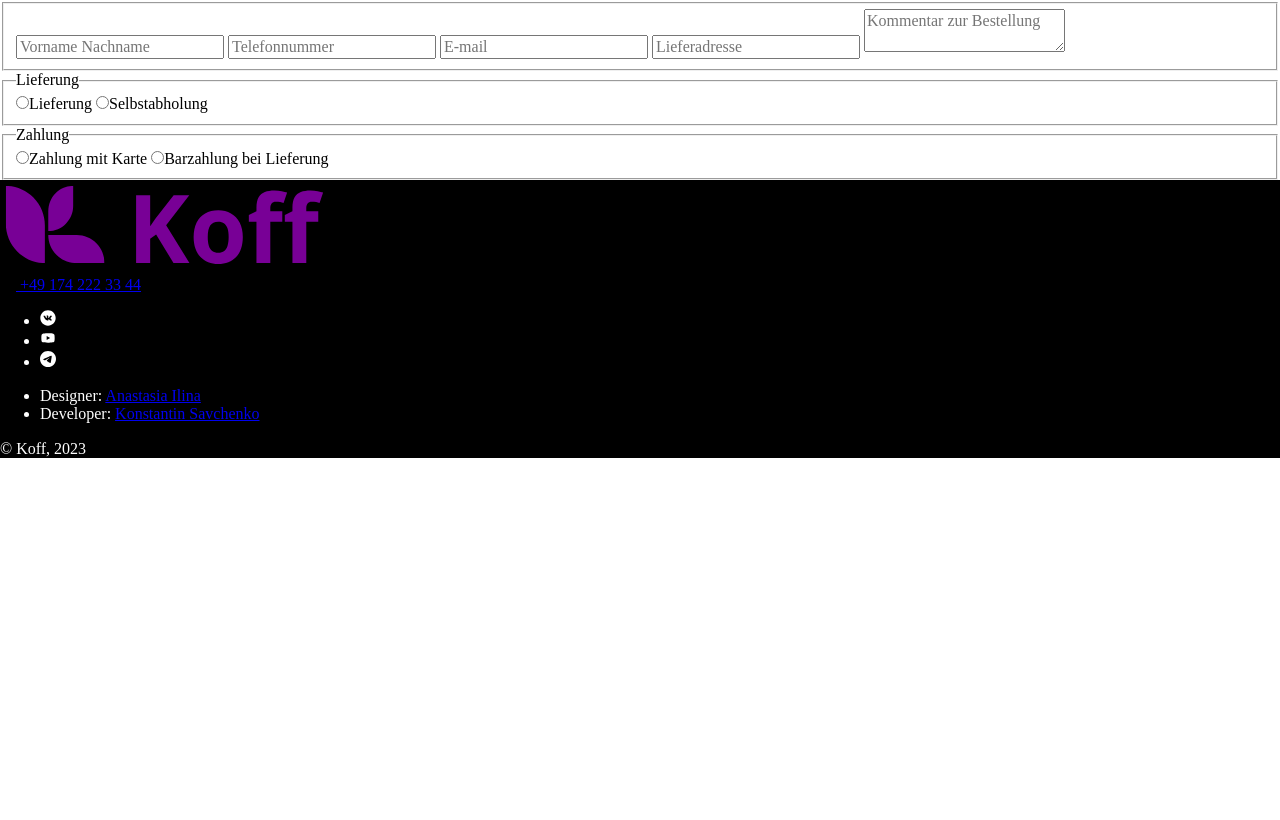
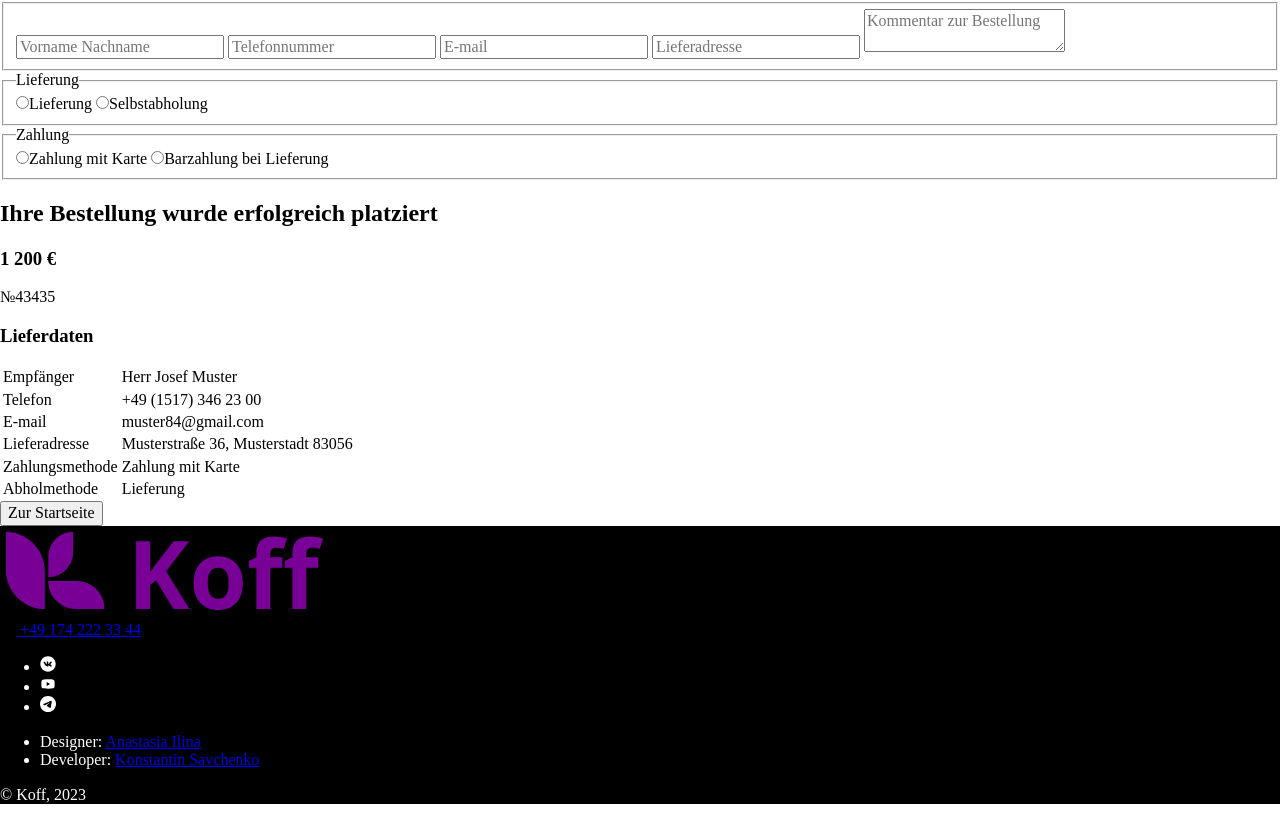
Before and after one commit to konstantine-sa/furniture-market-project, a website built with Vite: page index.html in a window 1280 px wide. Shown: the part 2148-2968 px from the top of the page. Before the commit the page ends 2622 px from the top, so only its background shows below. Built offline with nearby package versions, Linux system fonts and the light colour scheme.

Commit message:
order page layout added

```diff
--- a/index.html
+++ b/index.html
@@ -460,6 +460,54 @@
         </div>
       </div>
     </section>
+
+    <section class="order">
+      <div class="container order__container">
+        <h2 class="order__title">Ihre Bestellung wurde
+          erfolgreich platziert
+        </h2>
+        <h3 class="order__ammount">1&nbsp;200&nbsp;€</h3>
+        <p class="order__number">№43435</p>
+
+        <div class="order__details">
+          <h3 class="order__details-title">Lieferdaten</h3>
+
+          <table class="order__details-table table">
+            <tr class="table__row">
+              <td class="table__field">Empfänger</td>
+              <td class="table__value">Herr Josef Muster</td>
+            </tr>
+
+            <tr class="table__row">
+              <td class="table__field">Telefon</td>
+              <td class="table__value">+49 (1517) 346 23 00</td>
+            </tr>
+
+            <tr class="table__row">
+              <td class="table__field">E-mail</td>
+              <td class="table__value">muster84@gmail.com</td>
+            </tr>
+
+            <tr class="table__row">
+              <td class="table__field">Lieferadresse</td>
+              <td class="table__value">Musterstraße 36, Musterstadt 83056</td>
+            </tr>
+
+            <tr class="table__row">
+              <td class="table__field">Zahlungsmethode</td>
+              <td class="table__value">Zahlung mit Karte</td>
+            </tr>
+
+            <tr class="table__row">
+              <td class="table__field">Abholmethode</td>
+              <td class="table__value">Lieferung</td>
+            </tr>
+          </table>
+
+          <button class="order__btn" type="button">Zur Startseite</button>
+        </div>
+      </div>
+    </section>
   </main>
 
   <footer class="footer">
```
